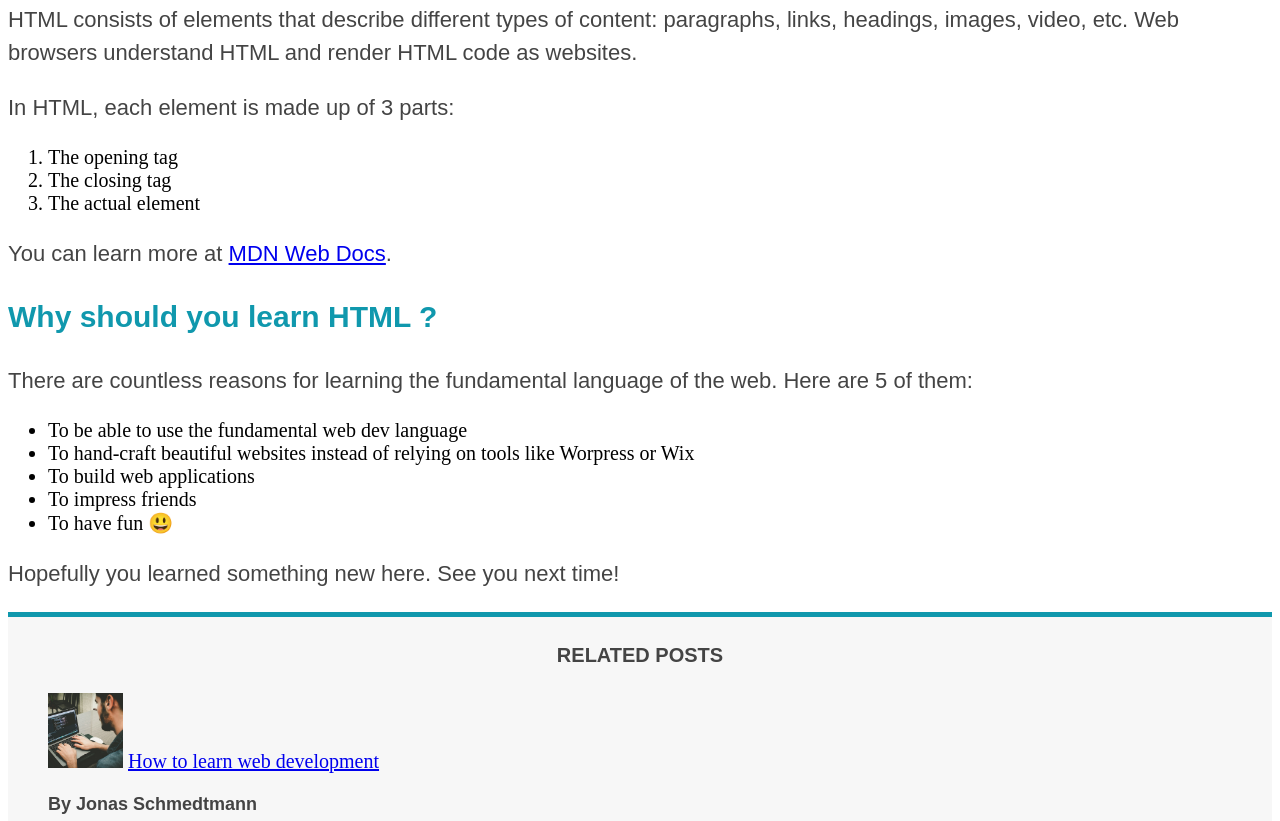
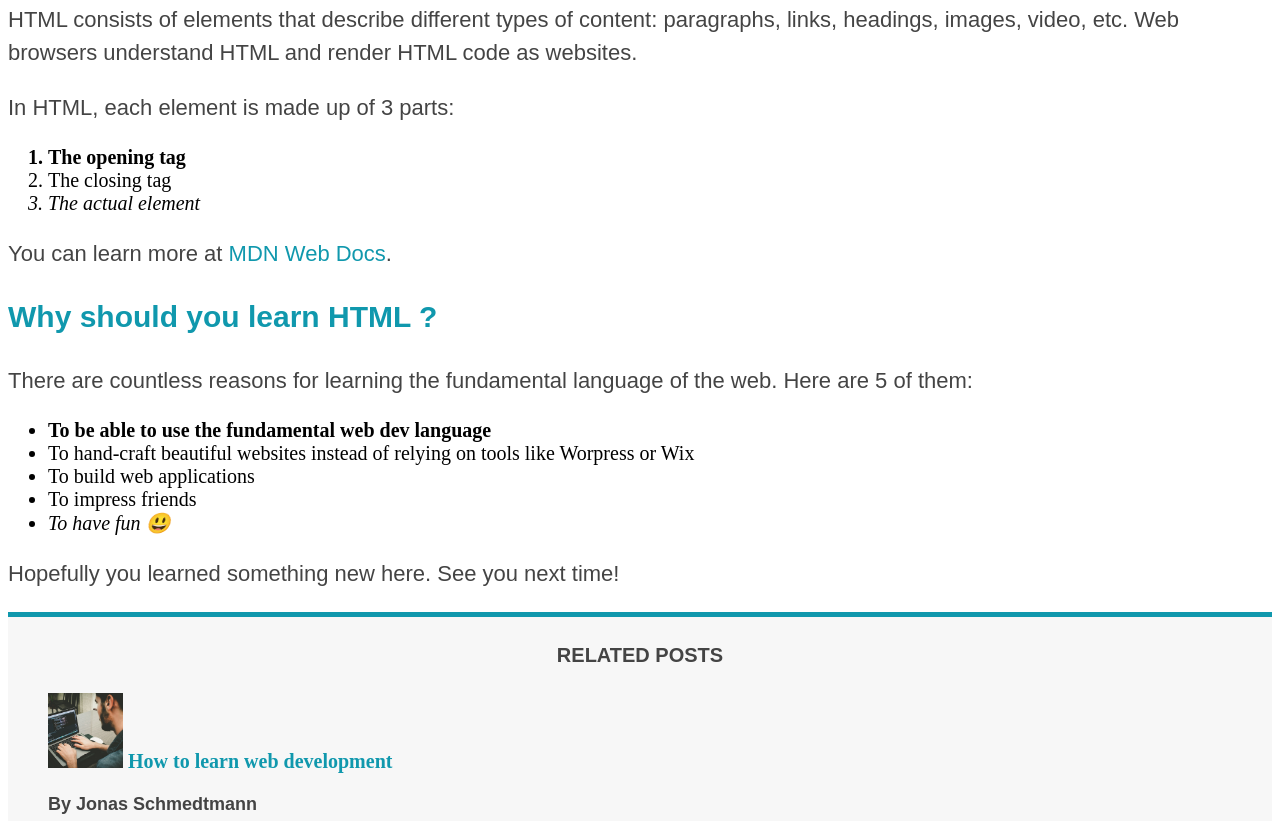
Before and after one commit to sivalingamsundararajshanthi/HTML, a plain HTML site: page index.html in a window 1280 px wide. Shown: the part 783-1604 px from the top of the page. Drawn offline with Linux system fonts and the light colour scheme.

Commit message:
add pseudoclass props

```diff
--- a/index.html
+++ b/index.html
@@ -89,8 +89,10 @@
       </p>
 
       <ul>
-        <li>To be able to use the fundamental web dev language</li>
-        <li>
+        <li class="first-li">
+          To be able to use the fundamental web dev language
+        </li>
+        <li class="first-li">
           To hand-craft beautiful websites instead of relying on tools like
           Worpress or Wix
         </li>
--- a/style.css
+++ b/style.css
@@ -73,3 +73,47 @@ aside {
   border-top: 5px solid #1098ad;
   border-bottom: 5px solid #1098ad;
 }
+
+body {
+}
+
+/* .first-li {
+  font-weight: bold;
+} */
+
+li:first-child {
+  font-weight: bold;
+}
+
+li:last-child {
+  font-style: italic;
+}
+
+li:nth-child(2) {
+  /* color: red; */
+}
+
+article p:last-child {
+  /* color: red; */
+}
+
+a:link {
+  color: #1098ad;
+  text-decoration: none;
+}
+
+a:visited {
+  /* color: #777; */
+  color: #1098ad;
+}
+
+a:hover {
+  color: orangered;
+  font-weight: bold;
+  text-decoration: underline orangered;
+}
+
+a:active {
+  background-color: black;
+  font-style: italic;
+}
```
